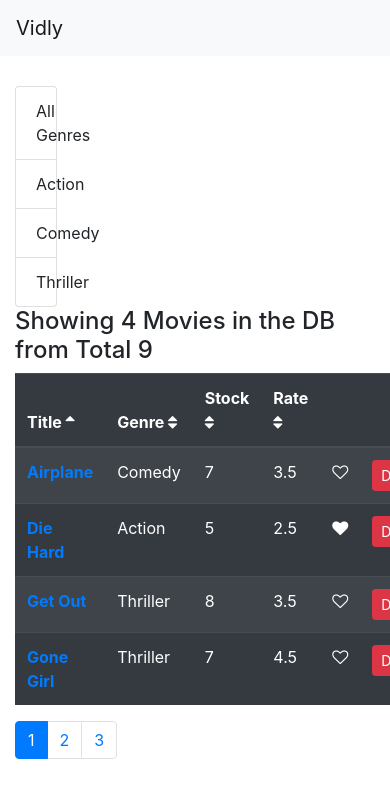
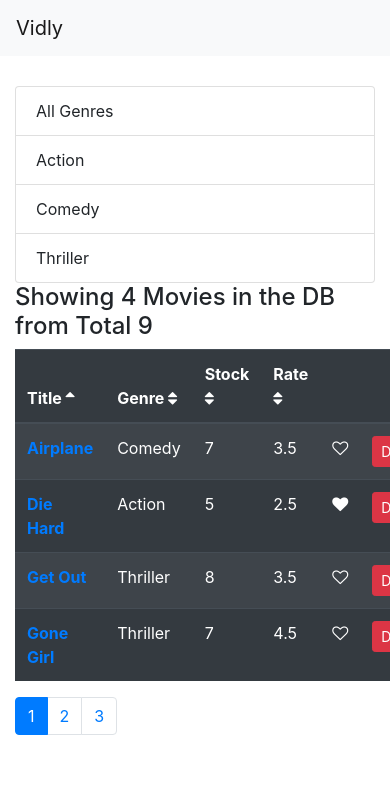
Before and after one commit to amu3dev/VidlyRepo1, a React (Create React App) app: page /movies in a window 390 px wide. Shown: the top 798 px of the page. Built offline with nearby package versions, Linux system fonts and the light colour scheme.

Commit message:
minor fix for display listGrop in bootstrap

```diff
--- a/src/components/vidly.jsx
+++ b/src/components/vidly.jsx
@@ -79,7 +79,7 @@ class Vidly extends Component {
 
     return (
       <div className="row">
-        <div className="col-2">
+        <div className="col-sm-2">
           <ListGroup
             onItemSelect={this.handleGenreSelect}
             items={this.state.genres}
```
